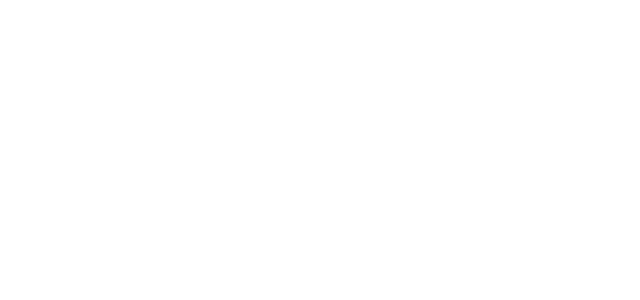
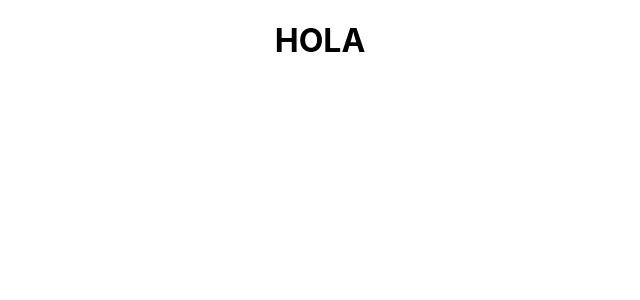
Before and after one commit to nicolegooden/indecision-maker, a React (Create React App) app: page / in a window 1280 px wide. Shown: the top 300 px of the page, without its empty margins (320-960 px from the left). Built offline with nearby package versions, Linux system fonts and the light colour scheme.

Commit message:
Import Homepage into app

```diff
--- a/src/App/App.js
+++ b/src/App/App.js
@@ -1,9 +1,10 @@
 import './App.scss';
+import { Homepage } from '../Homepage/Homepage'
 
 function App() {
   return (
     <div className="App">
-
+      <Homepage />
     </div>
   );
 }
--- a/src/Homepage/Homepage.js
+++ b/src/Homepage/Homepage.js
@@ -1,9 +1,10 @@
 import React from 'react'
+import './Homepage'
 
 export function Homepage() {
     return (
         <div>
-
+          <h1>HOLA</h1>
         </div>
     )
 }
```
